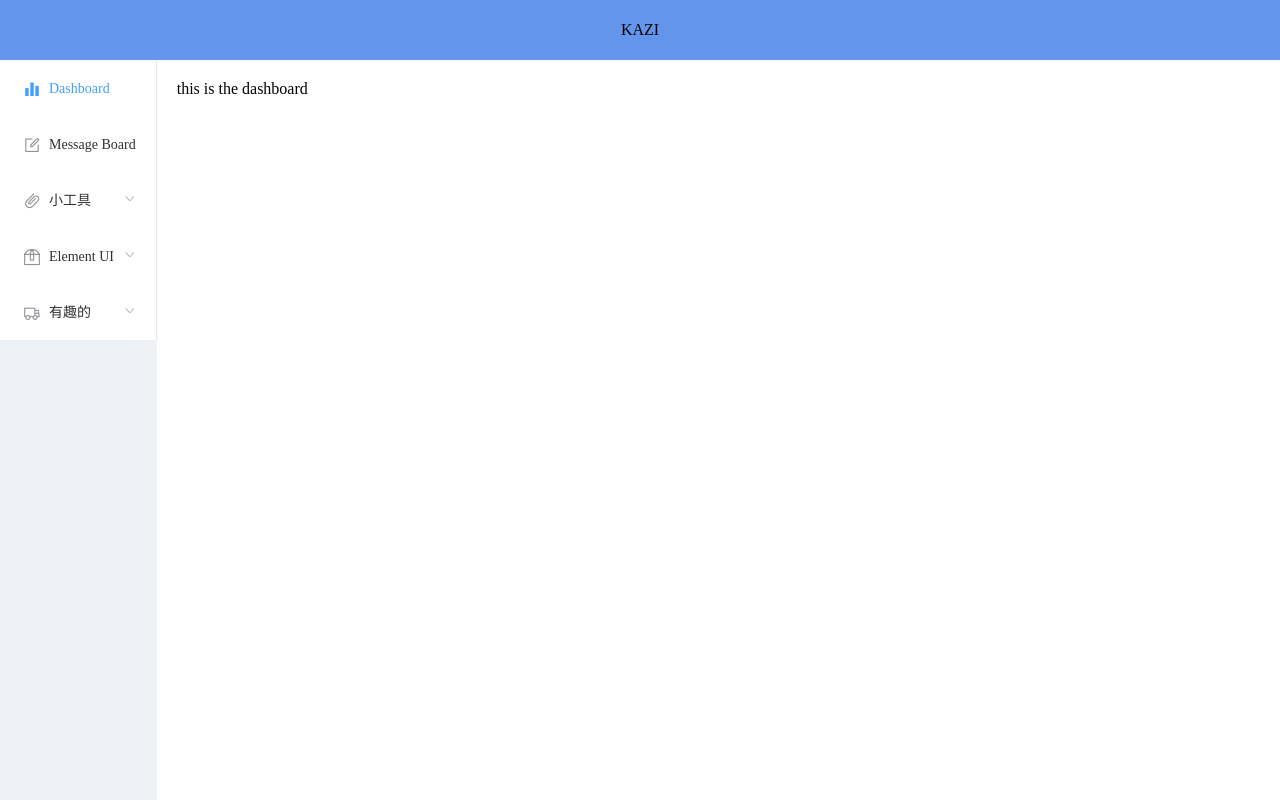
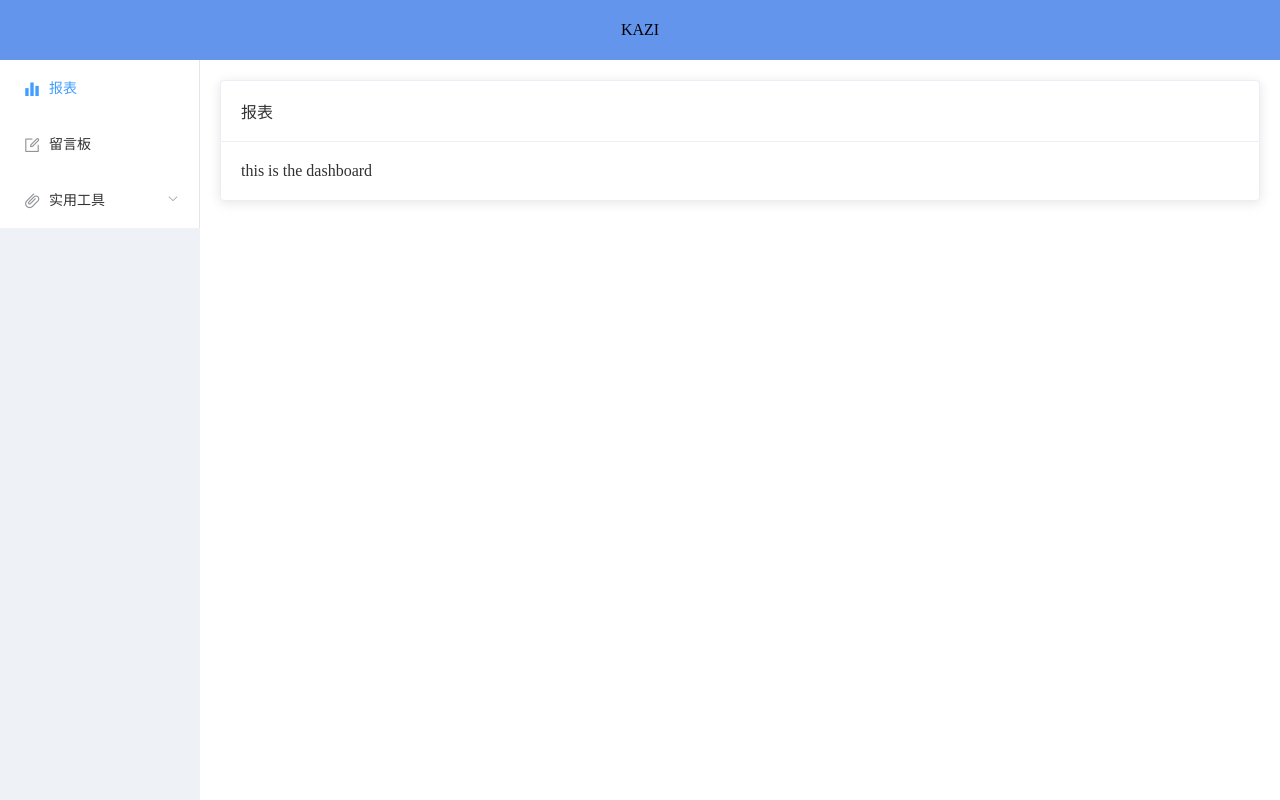
Before and after one commit to aa474754765/kazi, a Vue app: page /#/dashboard in a window 1280 px wide. Built offline with nearby package versions, Linux system fonts and the light colour scheme.

Commit message:
fixed some router issues

```diff
--- a/src/layout/SideBar/SidebarItem.vue
+++ b/src/layout/SideBar/SidebarItem.vue
@@ -1,18 +1,18 @@
 <template>
   <div v-if="!item.hidden">
     <template v-if="hasChildren(item.children)">
-      <el-submenu :index="item.path">
+      <el-submenu :index="realPath">
         <template v-slot:title>
-          <i :class="item.icon || 'el-icon-menu'"></i>
+          <i :class="'el-icon-' + item.icon || 'menu'"></i>
           <span v-if="!collapse">{{ item.title }}</span>
         </template>
-        <sidebar-item v-for="child in itemChildren(item.children)" :key="child.path" :item="child"></sidebar-item>
+        <sidebar-item v-for="child in itemChildren(item.children)" :key="child.path" :item="child" :path="realPath" :collapse="collapse"></sidebar-item>
       </el-submenu>
     </template>
     <template v-else>
-      <router-link class="router-link" :to="item.path">
-        <el-menu-item :index="item.path" :disabled="item.disabled">
-          <i :class="item.icon || 'el-icon-menu'"></i>
+      <router-link class="router-link" :to="realPath">
+        <el-menu-item :index="realPath" :disabled="item.disabled">
+          <i :class="'el-icon-' + item.icon || 'menu'"></i>
           <template v-slot:title>
             <span>{{ item.title }}</span>
           </template>
@@ -30,9 +30,17 @@ export default {
       type: Object,
       required: true
     },
+    path: {
+      type: String
+    },
     collapse: {
       type: Boolean,
       default: true
+    }
+  },
+  computed: {
+    realPath () {
+      return !this.path ? this.item.path : `${this.path}/${this.item.path}`
     }
   },
   methods: {
--- a/src/layout/SideBar/index.Vue
+++ b/src/layout/SideBar/index.Vue
@@ -1,8 +1,8 @@
 <template>
   <el-row>
     <el-col :span="24">
-      <el-menu default-active="dashboard" class="nav-menu" :collapse="collapse" :collapse-transition="false">
-        <sidebar-item v-for="item in menuItems" :key="item.path" :item="item" :collapse="collapse"/>
+      <el-menu :default-active="landingPath" class="nav-menu" :collapse="collapse" :collapse-transition="false">
+        <sidebar-item v-for="item in menuItems" :key="item.path" :item="item" :collapse="collapse" />
       </el-menu>
     </el-col>
   </el-row>
@@ -10,6 +10,7 @@
 
 <script>
 import SidebarItem from './SidebarItem'
+import { filterRoutes } from '@/router/utils.js'
 
 const MOBILE_WIDTH = 768
 
@@ -20,63 +21,11 @@ export default {
   data () {
     return {
       collapse: false,
-      routes: [
-        {
-          title: 'Dashboard',
-          path: 'dashboard',
-          icon: 'el-icon-s-data'
-        },
-        {
-          title: 'Message Board',
-          path: 'message_board',
-          icon: 'el-icon-edit-outline'
-        },
-        {
-          title: '小工具',
-          path: '/tools',
-          icon: 'el-icon-paperclip',
-          children: [
-            {
-              title: 'path decode/encode',
-              path: '/encode_decode',
-              icon: 'el-icon-basketball',
-              disabled: true
-            },
-            {
-              title: '正则',
-              path: '/regexp',
-              icon: 'el-icon-football'
-            }
-          ]
-        },
-        {
-          title: 'Element UI',
-          path: '/element_ui',
-          icon: 'el-icon-box',
-          children: [
-            {
-              title: '动态表单',
-              path: '/dynamic_forms',
-              icon: ''
-            }
-          ]
-        },
-        {
-          title: '有趣的',
-          path: '/fun',
-          icon: 'el-icon-truck',
-          children: [
-            {
-              title: '日期',
-              path: '/memory',
-              icon: 'el-icon-timer'
-            }
-          ]
-        }
-      ]
+      routes: []
     }
   },
   beforeMount () {
+    this.routes = filterRoutes()
     this.resizeHandler()
     window.addEventListener('resize', this.resizeHandler)
   },
@@ -86,6 +35,9 @@ export default {
   computed: {
     menuItems () {
       return this.routes.filter(i => !i.hidden)
+    },
+    landingPath () {
+      return this.$route.path
     }
   },
   methods: {
--- a/src/layout/index.vue
+++ b/src/layout/index.vue
@@ -2,12 +2,17 @@
   <el-container>
     <el-header>{{ title }}</el-header>
     <el-container>
-      <el-aside width="auto">
+      <el-aside width="200px">
         <SideBar></SideBar>
       </el-aside>
       <el-container>
         <el-main>
-          <router-view :key="key" />
+          <el-card>
+            <div slot="header">
+              <span>{{ pageName }}</span>
+            </div>
+            <router-view :key="key" />
+          </el-card>
         </el-main>
       </el-container>
     </el-container>
@@ -28,6 +33,9 @@ export default {
   computed: {
     key () {
       return this.$route.path
+    },
+    pageName () {
+      return this.$route.meta.title
     }
   }
 }
--- /dev/null
+++ b/src/pages/encode-decode/index.Vue
@@ -0,0 +1,42 @@
+<template>
+  <div>
+    <el-input type="textarea" :rows="5" placeholder="请输入你要解码/编码的Url" v-model="text">
+    </el-input>
+    <el-row>
+      <el-button type="primary" @click="encode">UrlEncode编码</el-button>
+      <el-button type="primary" @click="decode">UrlDecode解码</el-button>
+      <el-button type="success" @click="reset">清空</el-button>
+    </el-row>
+    <el-input type="textarea" :rows="5" placeholder="转换后的地址" v-model="result">
+    </el-input>
+  </div>
+</template>
+
+<script>
+export default {
+  name: '',
+  data () {
+    return {
+      text: '',
+      result: ''
+    }
+  },
+  methods: {
+    encode () {
+      this.result = encodeURIComponent(this.text)
+    },
+    decode () {
+      this.result = decodeURIComponent(this.text)
+    },
+    reset () {
+      this.text = this.result = ''
+    }
+  }
+}
+
+</script>
+<style lang="scss" scoped>
+.el-row {
+  margin: 16px 0;
+}
+</style>
--- /dev/null
+++ b/src/pages/json/index.Vue
@@ -0,0 +1,19 @@
+<template>
+  <div>
+    this is the json page
+  </div>
+</template>
+
+<script>
+export default {
+  name: '',
+  data () {
+    return {
+    }
+  }
+}
+
+</script>
+<style lang="scss" scoped>
+
+</style>
--- a/src/router/index.js
+++ b/src/router/index.js
@@ -4,25 +4,53 @@ import Layout from '@/layout'
 
 Vue.use(Router)
 
-export default new Router({
-  routes: [
+export const routes = [
   {
-      path: '/',
+    path: '',
     component: Layout,
-      redirect: '/dashboard',
     children: [
       {
-          path: 'dashboard',
+        path: '/dashboard',
         component: () => import('@/pages/dashboard/index'),
-          name: 'Dashboard'
+        name: 'dashboard',
+        meta: { title: '报表', icon: 's-data' }
+      }
+    ]
   },
   {
-          path: 'message_board',
+    path: '',
+    component: Layout,
+    children: [
+      {
+        path: '/message_board',
         component: () => import('@/pages/message-board/index'),
-          name: 'Message Board'
+        name: 'messageBoard',
+        meta: { title: '留言板', icon: 'edit-outline' }
+      }
+    ]
+  },
+  {
+    path: '/tools',
+    component: Layout,
+    meta: { title: '实用工具', icon: 'paperclip' },
+    children: [
+      {
+        path: 'json',
+        component: () => import('@/pages/json/index'),
+        name: 'json',
+        meta: { title: 'Json 转换器', icon: 'basketball' }
+      },
+      {
+        path: 'code',
+        component: () => import('@/pages/encode-decode/index'),
+        name: 'encodeDecode',
+        meta: { title: 'Url在线编码/解码', icon: 'football' }
       }
     ]
   },
   { path: '*', redirect: '/dashboard' }
 ]
+
+export default new Router({
+  routes: routes
 })
--- /dev/null
+++ b/src/router/utils.js
@@ -0,0 +1,24 @@
+import { routes } from '@/router/index.js'
+
+function routeMap (route) {
+  // for the root menu with no children
+  if (!route.path && route.children && route.children[0]) {
+    return {
+      title: route.children[0].meta && route.children[0].meta.title,
+      path: route.children[0].path,
+      icon: route.children[0].meta && route.children[0].meta.icon
+    }
+  }
+  return {
+    title: route.meta && route.meta.title,
+    path: route.path,
+    icon: route.meta && route.meta.icon,
+    children: route.children && route.children.map(i => routeMap(i))
+  }
+}
+
+export function filterRoutes () {
+  return routes && routes.filter(i => i.path !== '*').map(i => routeMap(i))
+}
+
+export default filterRoutes
```
Lines whose indentation alone changed are shown as unchanged.
